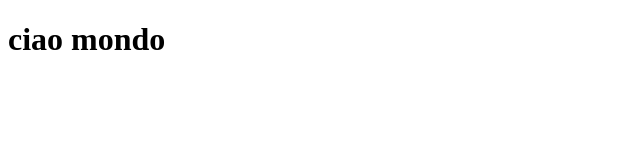
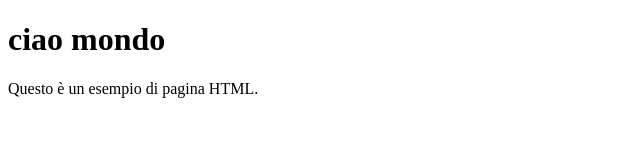
Before and after one commit to Amatros99/prova_online, a plain HTML site: page index.html in a window 1280 px wide. Shown: the whole page, without its empty margins (0-640 px from the left). Drawn offline with Linux system fonts and the light colour scheme.

Commit message:
Update index.html
aggiunta paragrafo

```diff
--- a/index.html
+++ b/index.html
@@ -7,5 +7,6 @@
 </head>
 <body>
   <h1>ciao mondo</h1>
+  <p>Questo è un esempio di pagina HTML. </p>
 </body>
 </html>
```
